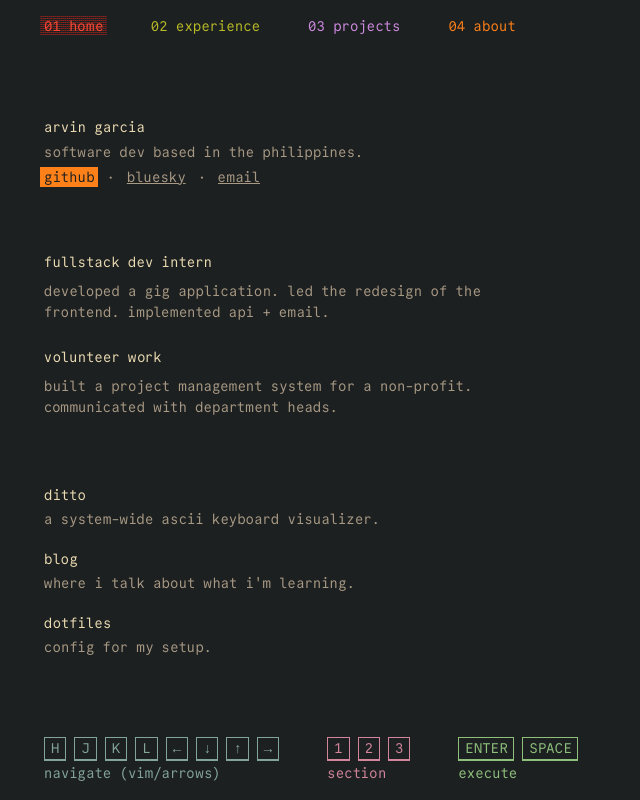
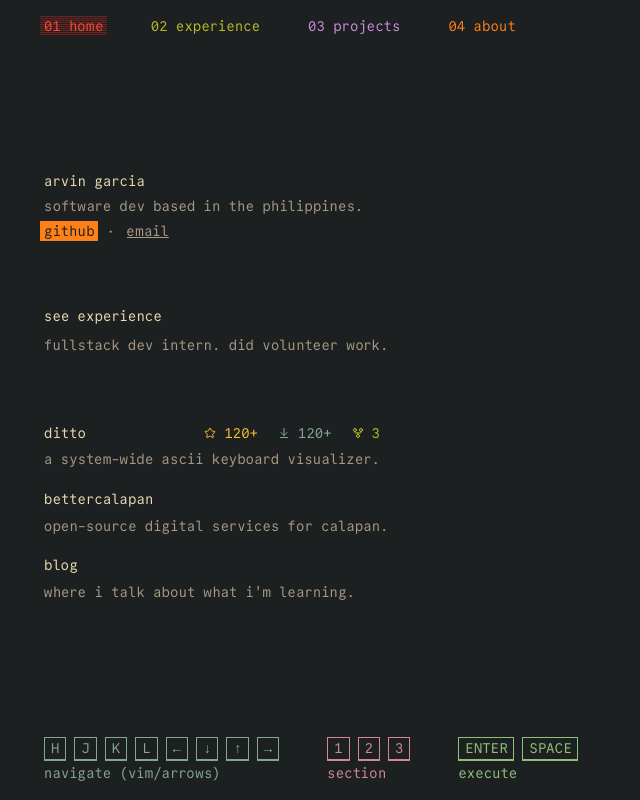
Before and after one commit to arvingarciabtw/portfolio, a SvelteKit app: page / in a window 1280 px wide. Shown: the whole page, without its empty margins (0-640 px from the left). Built offline with nearby package versions, Linux system fonts and the light colour scheme.

Commit message:
feat: change experiences content and metrics logic

```diff
--- a/src/lib/data/data.ts
+++ b/src/lib/data/data.ts
@@ -50,10 +50,8 @@ export const experiences: Experience[] = [
 		description:
 			'developed a gig application. led the redesign of the frontend. implemented api + email.',
 		points: [
-			'developed a fully functional gig application from scratch, expanding the company’s product offerings and providing a brand-new revenue channel.',
-			'led the frontend redesign using modern ui components, which drastically improved user navigation, modernized the platform look, and resolved historical layout issues.',
-
-			'implemented secure restful apis and an automated email notification system, eliminating manual communication delays and ensuring instant, real-time user updates.'
+			'migrated the entire React/Redux frontend of a blue-collar gig marketplace from JavaScript to TypeScript, improving type safety, code quality, and implementation consistency across the application.',
+			'led the product redesign from initial Figma concepts through React implementation, while contributing CRUD endpoints with Node.js and MongoDB plus authentication email workflows across the application.'
 		],
 		technologies: ['typescript', 'react', 'redux']
 	},
@@ -65,10 +63,8 @@ export const experiences: Experience[] = [
 		description:
 			'built a project management system for a non-profit. communicated with department heads.',
 		points: [
-			'built and deployed a custom project management system for a registered ngo, centralizing operations and standardizing workflows across multiple internal departments.',
-			'communicated directly with department heads and stakeholders to gather core requirements, ensuring complete alignment on feature delivery and non-profit organizational needs.',
-
-			'integrated the new system into the existing legacy website seamlessly, successfully eliminating data silos and simplifying daily task-tracking for the volunteer team.'
+			'designed and built a Laravel/MariaDB project-management prototype with separate admin and staff workflows, giving the registered biodiversity conservation nonprofit a centralized system for managing project records.',
+			'worked directly with leadership across three core conservation programs to gather requirements, understand existing workflows, and translate project-management needs into clear functional requirements for the application.'
 		],
 		technologies: ['php', 'laravel', 'mariadb']
 	}
@@ -93,15 +89,27 @@ export const projects: Project[] = [
 	{
 		name: 'ditto',
 		url: 'https://github.com/arvingarciabtw/ditto',
-		description:
-			'a system-wide ascii keyboard visualizer. for ricers who love interactive eye candy.',
+		description: 'a system-wide and cross-platform ascii keyboard visualizer and keycaster.',
 		descriptionShort: 'a system-wide ascii keyboard visualizer.',
 		metrics: {
-			downloads: 40,
-			stars: 110,
-			forks: 4
+			downloads: 120,
+			stars: 120,
+			forks: 3
 		},
 		technologies: ['go', 'nix']
+	},
+	{
+		name: 'bettercalapan',
+		url: 'https://bettercalapan.org',
+		description:
+			'open-source lgu initiative for providing better digital services to calapan city.',
+		descriptionShort: 'open-source digital services for calapan.',
+		metrics: {
+			downloads: null,
+			stars: 1,
+			forks: 0
+		},
+		technologies: ['svelte', 'typescript', 'mdsvex']
 	},
 	{
 		name: 'blog',
@@ -138,10 +146,6 @@ export const socials: Social[] = [
 	{
 		name: 'github',
 		url: 'https://github.com/arvingarciabtw'
-	},
-	{
-		name: 'bluesky',
-		url: 'https://bsky.app/profile/arvingarciabtw.bsky.social'
 	},
 	{
 		name: 'email',
--- a/src/routes/+layout.svelte
+++ b/src/routes/+layout.svelte
@@ -23,6 +23,13 @@
 		href={faviconForDark}
 		media="(prefers-color-scheme: dark)"
 	/>
+	<link
+		rel="preload"
+		href="/fonts/commit-mono-regular-subset.woff2"
+		as="font"
+		type="font/woff2"
+		crossorigin="anonymous"
+	/>
 	<title>arvin</title>
 </svelte:head>
 
--- a/src/routes/+page.svelte
+++ b/src/routes/+page.svelte
@@ -2,11 +2,16 @@
 	import { onMount } from 'svelte';
 	import { goto } from '$app/navigation';
 	import { resolve } from '$app/paths';
+	import Download from '$lib/icons/download.svelte';
+	import Fork from '$lib/icons/fork.svelte';
+	import Star from '$lib/icons/star.svelte';
 	import { getCommands } from '$lib/stores/commands.svelte';
 	import { navigation, getIsInHeader } from '$lib/stores/navigation.svelte';
 	import { shake } from '$lib/stores/shake.svelte';
-	import { sections, experiences, projects, socials } from '$lib/data/data';
+	import { sections, projects, socials } from '$lib/data/data';
 	import { handlerSectionKeyPress } from '$lib/helpers/helpers';
+
+	const EXPERIENCE_LENGTH = 1;
 
 	function handlerNavigationKeyPress(e: KeyboardEvent) {
 		const { goUp, goDown, goLeft, goRight, goExecute } = getCommands(e);
@@ -15,7 +20,7 @@
 		const atStartOfExperiences = navigation.activeIndex == sections.length + socials.length;
 		const atEndOfProjects =
 			navigation.activeIndex ==
-			sections.length + socials.length + experiences.length + projects.length - 1;
+			sections.length + socials.length + EXPERIENCE_LENGTH + projects.slice(0, 3).length - 1;
 		const atEndOfSocials = navigation.activeIndex == sections.length + socials.length - 1;
 
 		const inSocials =
@@ -23,9 +28,9 @@
 			navigation.activeIndex < sections.length + socials.length;
 		const inExperiences =
 			navigation.activeIndex >= sections.length + socials.length &&
-			navigation.activeIndex < sections.length + socials.length + experiences.length;
+			navigation.activeIndex < sections.length + socials.length + EXPERIENCE_LENGTH;
 		const inProjects =
-			navigation.activeIndex >= sections.length + socials.length + experiences.length;
+			navigation.activeIndex >= sections.length + socials.length + EXPERIENCE_LENGTH;
 
 		if (goUp) {
 			if (getIsInHeader()) {
@@ -80,7 +85,7 @@
 			}
 			if (inProjects) {
 				goto(resolve('/projects'));
-				navigation.activeIndex -= socials.length + experiences.length;
+				navigation.activeIndex -= socials.length + EXPERIENCE_LENGTH;
 			}
 		}
 	}
@@ -128,26 +133,25 @@
 </div>
 
 <ul class="experience-list">
-	{#each experiences as experience, i (experience.description)}
 	<li class="experience">
 		<a
 			href={resolve('/experience')}
 			onclick={() => {
-					navigation.activeIndex = i + sections.length;
+				navigation.activeIndex = 0 + sections.length;
 			}}
 		>
 			<div class="selection">
 				<p class="pointer">
 					{navigation.activeIndex >= sections.length + socials.length &&
-						i == navigation.activeIndex - sections.length - socials.length
+					0 == navigation.activeIndex - sections.length - socials.length
 						? '>'
 						: '\u00A0'}
 				</p>
 				<p
 					class={[
-							`position ${navigation.activeIndex == i + sections.length + socials.length && shake.left ? 'shake-left' : ''} ${navigation.activeIndex == i + sections.length + socials.length && shake.right ? 'shake-right' : ''}`,
+						`position ${navigation.activeIndex == 0 + sections.length + socials.length && shake.left ? 'shake-left' : ''} ${navigation.activeIndex == 0 + sections.length + socials.length && shake.right ? 'shake-right' : ''}`,
 						(() =>
-								i + sections.length + socials.length == navigation.activeIndex ? 'active' : '')()
+							0 + sections.length + socials.length == navigation.activeIndex ? 'active' : '')()
 					]}
 					onanimationend={() => {
 						shake.left = false;
@@ -155,17 +159,16 @@
 						shake.down = false;
 					}}
 				>
-						{experience.position}
+					see experience
 				</p>
 			</div>
 		</a>
-			<p class="description">{experience.description}</p>
+		<p class="description">fullstack dev intern. did volunteer work.</p>
 	</li>
-	{/each}
 </ul>
 
 <ul class="project-list">
-	{#each projects as project, i (project.name)}
+	{#each projects.slice(0, 3) as project, i (project.name)}
 		<li class="project">
 			<a
 				href={resolve('/projects')}
@@ -174,18 +177,19 @@
 				}}
 			>
 				<p class="pointer">
-					{navigation.activeIndex >= sections.length + socials.length + experiences.length &&
-					i == navigation.activeIndex - sections.length - socials.length - experiences.length
+					{navigation.activeIndex >= sections.length + socials.length + EXPERIENCE_LENGTH &&
+					i == navigation.activeIndex - sections.length - socials.length - EXPERIENCE_LENGTH
 						? '>'
 						: '\u00A0'}
 				</p>
 				<div class="selection">
 					<span class="padder"></span>
-					<p
+					<div class="wrapper">
+						<div
 							class={[
-							`name ${navigation.activeIndex == i + sections.length + socials.length + experiences.length && shake.left ? 'shake-left' : ''} ${navigation.activeIndex == i + sections.length + socials.length + experiences.length && shake.right ? 'shake-right' : ''} ${navigation.activeIndex == i + sections.length + socials.length + experiences.length && shake.down ? 'shake-down' : ''}`,
+								`name ${navigation.activeIndex == i + sections.length + socials.length + EXPERIENCE_LENGTH && shake.left ? 'shake-left' : ''} ${navigation.activeIndex == i + sections.length + socials.length + EXPERIENCE_LENGTH && shake.right ? 'shake-right' : ''} ${navigation.activeIndex == i + sections.length + socials.length + EXPERIENCE_LENGTH && shake.down ? 'shake-down' : ''}`,
 								(() =>
-								i + sections.length + socials.length + experiences.length == navigation.activeIndex
+									i + sections.length + socials.length + EXPERIENCE_LENGTH == navigation.activeIndex
 										? 'active'
 										: '')()
 							]}
@@ -195,8 +199,35 @@
 								shake.down = false;
 							}}
 						>
-						{project.name}
+							<p>{project.name}</p>
+						</div>
+						<div class="metrics">
+							{#if project.metrics.stars != null && project.metrics.stars > 10}
+								<div class="metric stars">
+									<Star />
+									<p>
+										{project.metrics.stars}{project.metrics.stars > 10 ? '+' : ''}
 									</p>
+								</div>
+							{/if}
+							{#if project.metrics.downloads != null && project.metrics.downloads > 10}
+								<div class="metric downloads">
+									<Download />
+									<p>
+										{project.metrics.downloads}{project.metrics.downloads > 10 ? '+' : ''}
+									</p>
+								</div>
+							{/if}
+							{#if project.metrics.forks != null && project.metrics.forks != 0}
+								<div class="metric forks">
+									<Fork />
+									<p>
+										{project.metrics.forks}{project.metrics.forks > 10 ? '+' : ''}
+									</p>
+								</div>
+							{/if}
+						</div>
+					</div>
 					<span class="padder"></span>
 					<p class="description-short">{project.descriptionShort}</p>
 				</div>
@@ -347,6 +378,43 @@
 				align-self: start;
 			}
 
+			.selection {
+				display: flex;
+				flex-direction: column;
+				gap: 0.175rem;
+				color: var(--white);
+
+				.wrapper {
+					display: grid;
+					grid-template-columns: max-content 3fr;
+					gap: 1rem;
+				}
+
+				.metrics {
+					display: flex;
+					flex-direction: row;
+					align-items: center;
+					justify-self: end;
+					gap: 1.25rem;
+				}
+
+				.metric {
+					display: flex;
+					flex-direction: row;
+					align-items: center;
+					gap: 0.5rem;
+					color: var(--bright-yellow);
+				}
+				.metric.stars {
+					color: var(--bright-yellow);
+				}
+				.metric.downloads {
+					color: var(--bright-blue);
+				}
+				.metric.forks {
+					color: var(--bright-green);
+				}
+
 				div {
 					display: flex;
 					flex-direction: column;
@@ -357,20 +425,28 @@
 						height: 3px;
 						width: 1px;
 					}
-				.description-short {
-					margin-left: 0.75rem;
-					color: var(--white);
-				}
 					.name {
 						padding: 0 0.25rem;
 						margin: 0 0 0 0.5rem;
 						width: max-content;
+						display: flex;
+						flex-direction: row;
+						gap: 2rem;
+					}
+				}
+
+				.description-short {
+					margin-left: 0.75rem;
 				}
 			}
 		}
 
 		.project a .pointer {
 			color: var(--project);
+		}
+
+		.project a .name {
+			color: var(--bright-white);
 		}
 
 		.project a:hover .name,
--- a/src/routes/about/+page.svelte
+++ b/src/routes/about/+page.svelte
@@ -156,10 +156,7 @@
 		<p>preference</p>
 		<div class="description">
 			<p>i like go and svelte. simple, yet powerful.</p>
-			<p>
-				i like to minimally use ai, for redirecting to docs and rubber-ducking. little-to-no ai code
-				generation.
-			</p>
+			<p>i like to learn zig on the weekends.</p>
 		</div>
 	</div>
 	<div class="credit">
@@ -201,6 +198,7 @@
 
 				p {
 					text-wrap: balance;
+					line-height: 1.75;
 				}
 				ul {
 					padding: 0;
--- a/src/routes/experience/+page.svelte
+++ b/src/routes/experience/+page.svelte
@@ -65,9 +65,6 @@
 </script>
 
 <div class="experiences-wrapper">
-	<!-- TODO: remove note when points are rewritten -->
-	<p class="note">note: bullet points aren't accurate, added temporarily for ui purposes.</p>
-
 	{#each experiences as experience, i (experience.description)}
 		<div class="experience">
 			<div class="selection">
@@ -203,7 +200,8 @@
 					display: flex;
 					gap: 0.5rem;
 					color: var(--white);
-					max-width: 40rem;
+					max-width: 44rem;
+					line-height: 1.75;
 				}
 			}
 		}
```
Also changed, not shown: src/routes/projects/+page.svelte (+12 -11 lines). Lines whose indentation alone changed are shown as unchanged.
